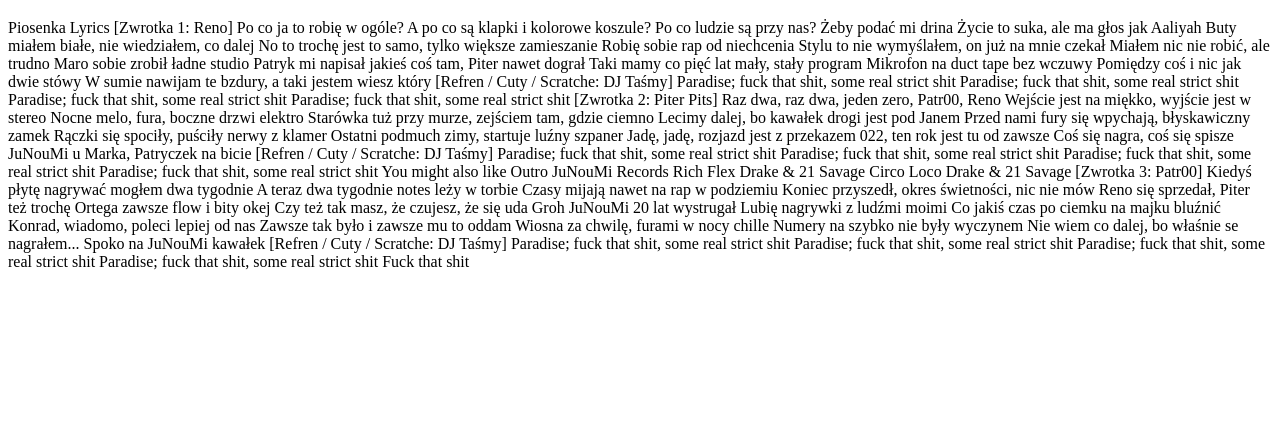
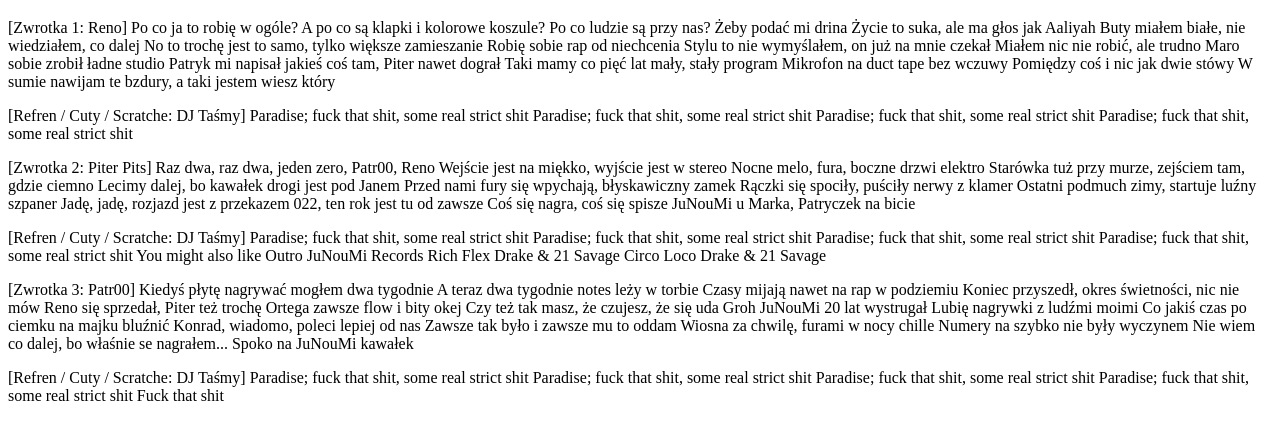
Before and after one commit to komendecka/learning-git-2, a plain HTML site: page index.html in a window 1280 px wide. Shown: the part 61-500 px from the top of the page. Drawn offline with Linux system fonts and the light colour scheme.

Commit message:
Add basic html code

```diff
--- a/index.html
+++ b/index.html
@@ -14,8 +14,7 @@
 </header>
 <section class="container">
     <div>
-        <p>Piosenka Lyrics
-            [Zwrotka 1: Reno]
+        <p>[Zwrotka 1: Reno]
             Po co ja to robię w ogóle?
             A po co są klapki i kolorowe koszule?
             Po co ludzie są przy nas? Żeby podać mi drina
@@ -30,14 +29,13 @@
             Taki mamy co pięć lat mały, stały program
             Mikrofon na duct tape bez wczuwy
             Pomiędzy coś i nic jak dwie stówy
-            W sumie nawijam te bzdury, a taki jestem wiesz który
-            [Refren / Cuty / Scratche: DJ Taśmy]
+            W sumie nawijam te bzdury, a taki jestem wiesz który</p>
+        <p>[Refren / Cuty / Scratche: DJ Taśmy]
             Paradise; fuck that shit, some real strict shit
             Paradise; fuck that shit, some real strict shit
             Paradise; fuck that shit, some real strict shit
-            Paradise; fuck that shit, some real strict shit
-
-            [Zwrotka 2: Piter Pits]
+            Paradise; fuck that shit, some real strict shit</p>
+        <p>[Zwrotka 2: Piter Pits]
             Raz dwa, raz dwa, jeden zero, Patr00, Reno
             Wejście jest na miękko, wyjście jest w stereo
             Nocne melo, fura, boczne drzwi elektro
@@ -49,9 +47,9 @@
             Jadę, jadę, rozjazd jest z przekazem
             022, ten rok jest tu od zawsze
             Coś się nagra, coś się spisze
-            JuNouMi u Marka, Patryczek na bicie
+            JuNouMi u Marka, Patryczek na bicie</p>
 
-            [Refren / Cuty / Scratche: DJ Taśmy]
+        <p>[Refren / Cuty / Scratche: DJ Taśmy]
             Paradise; fuck that shit, some real strict shit
             Paradise; fuck that shit, some real strict shit
             Paradise; fuck that shit, some real strict shit
@@ -62,8 +60,8 @@
             Rich Flex
             Drake & 21 Savage
             Circo Loco
-            Drake & 21 Savage
-            [Zwrotka 3: Patr00]
+            Drake & 21 Savage</p>
+        <p>[Zwrotka 3: Patr00]
             Kiedyś płytę nagrywać mogłem dwa tygodnie
             A teraz dwa tygodnie notes leży w torbie
             Czasy mijają nawet na rap w podziemiu
@@ -79,9 +77,8 @@
             Wiosna za chwilę, furami w nocy chille
             Numery na szybko nie były wyczynem
             Nie wiem co dalej, bo właśnie se nagrałem...
-            Spoko na JuNouMi kawałek
-
-            [Refren / Cuty / Scratche: DJ Taśmy]
+            Spoko na JuNouMi kawałek</p>
+        <p>[Refren / Cuty / Scratche: DJ Taśmy]
             Paradise; fuck that shit, some real strict shit
             Paradise; fuck that shit, some real strict shit
             Paradise; fuck that shit, some real strict shit
```
